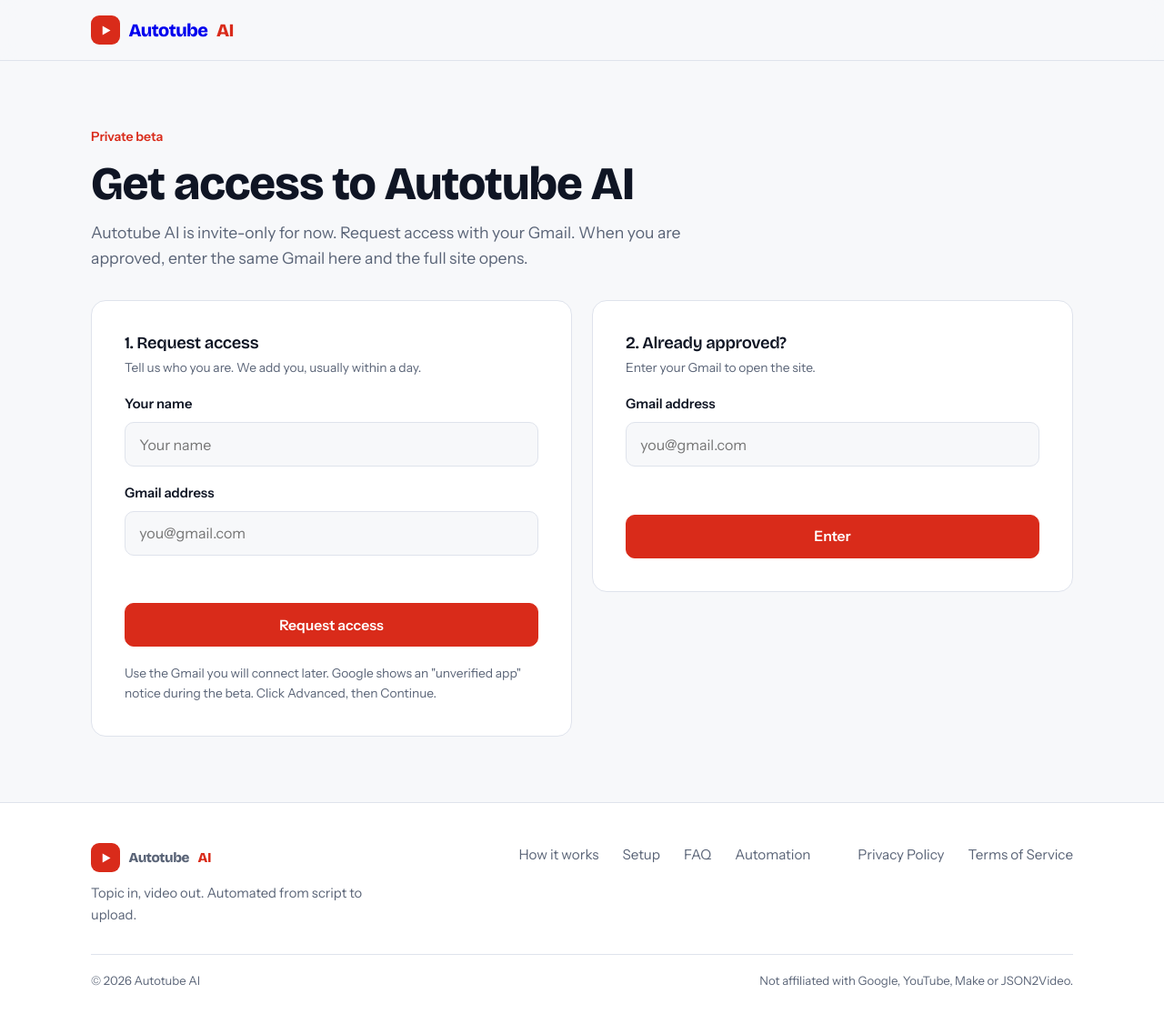
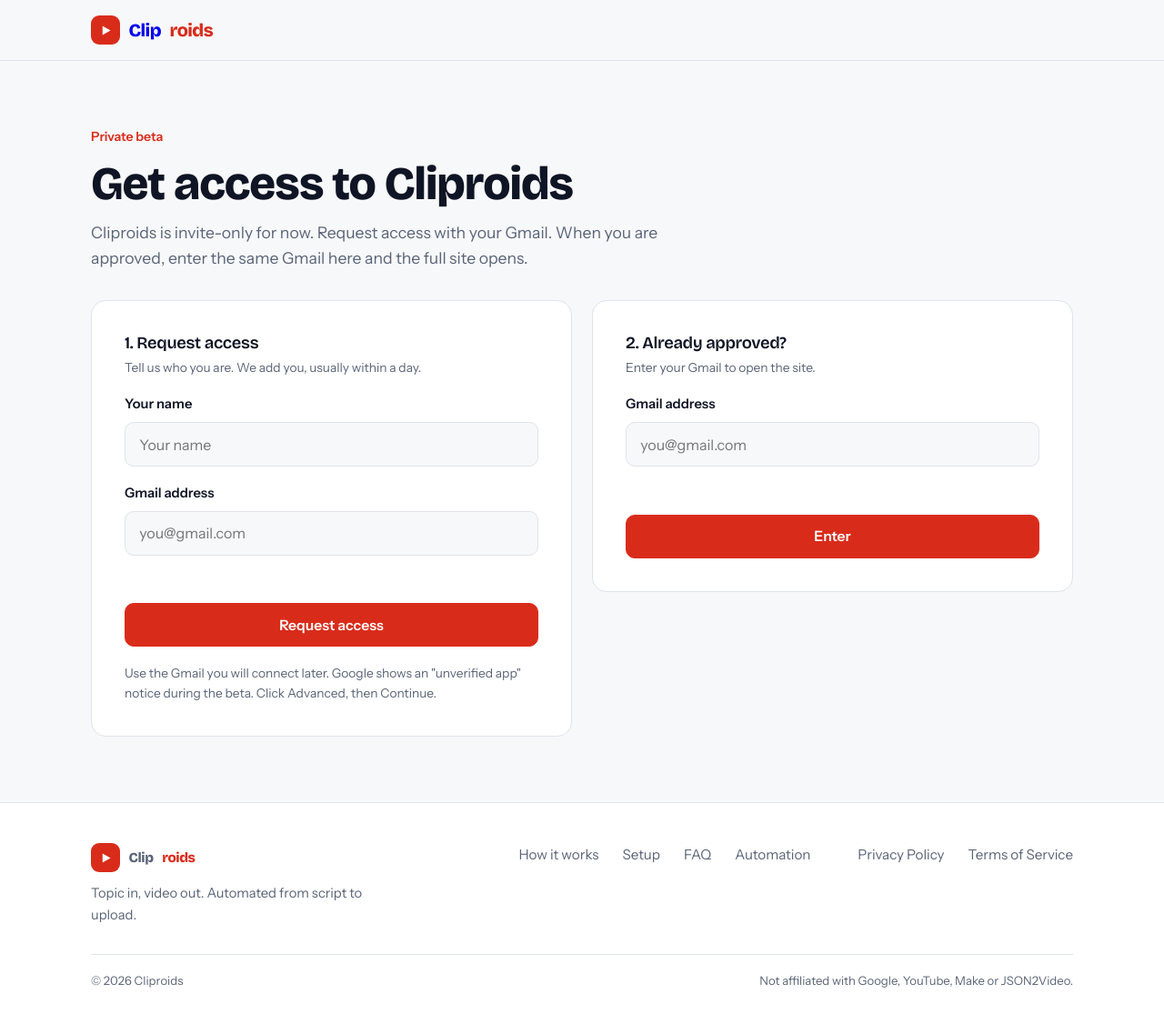
Before and after one commit to hamzaali0321/autotube-ai, a plain HTML site: page index.html in a window 1280 px wide. Shown: the whole page at 91% size. Drawn offline with nearby package versions, Linux system fonts and the light colour scheme.

Commit message:
Rename the project to Cliproids
Co-Authored-By: Claude Sonnet 5.5 <noreply@anthropic.com>
Claude-Session: https://claude.ai/code/session_01VCdTZi1vHMowDWcpthcJjD

```diff
--- a/index.html
+++ b/index.html
@@ -1,5 +1,5 @@
 <!doctype html><html><head><meta charset=utf8><meta name=viewport content="width=device-width,initial-scale=1,viewport-fit=cover"><style>:root{color-scheme:light;box-sizing:border-box;padding-top:env(safe-area-inset-top,0px);padding-bottom:env(safe-area-inset-bottom,0px)}html{scroll-padding-top:env(safe-area-inset-top,0px)}body{margin:0;padding:0;font:14px -apple-system,BlinkMacSystemFont,sans-serif;background:#fff;color:#000}img{max-width:100%}[hidden]:not([hidden=until-found i]){display:none!important}</style></head><body>
-<title>Autotube AI</title>
+<title>Cliproids</title>
 <meta name="claude:viewport-fit-sides" content="cover">
 <link rel="preconnect" href="https://fonts.googleapis.com">
 <link rel="preconnect" href="https://fonts.gstatic.com" crossorigin>
@@ -243,7 +243,7 @@ body.locked nav.main,body.locked .burger{display:none}
 
 <header class="top">
   <div class="in wrap">
-    <a class="logo" href="#top" aria-label="Autotube AI home"><span class="mark"><svg viewBox="0 0 24 24"><path d="M6 4l14 8-14 8z"/></svg></span>Autotube <em>AI</em></a>
+    <a class="logo" href="#top" aria-label="Cliproids home"><span class="mark"><svg viewBox="0 0 24 24"><path d="M6 4l14 8-14 8z"/></svg></span>Clip<em>roids</em></a>
     <button class="burger" id="burger" aria-label="Open menu" aria-expanded="false">☰</button>
     <nav class="main" id="nav">
       <a href="#how">How it works</a>
@@ -258,8 +258,8 @@ body.locked nav.main,body.locked .burger{display:none}
   <section class="desk">
     <div class="wrap">
       <div class="kicker" style="margin-bottom:12px">Private beta</div>
-      <h1 style="font-size:clamp(2.1rem,4.6vw,3.2rem)">Get access to Autotube AI</h1>
-      <p class="lead" style="margin-top:12px">Autotube AI is invite-only for now. Request access with your Gmail. When you are approved, enter the same Gmail here and the full site opens.</p>
+      <h1 style="font-size:clamp(2.1rem,4.6vw,3.2rem)">Get access to Cliproids</h1>
+      <p class="lead" style="margin-top:12px">Cliproids is invite-only for now. Request access with your Gmail. When you are approved, enter the same Gmail here and the full site opens.</p>
       <div class="gate-grid" style="margin-top:32px">
         <form class="card acc" id="accform" novalidate>
           <div><h3>1. Request access</h3><p class="hint" style="margin-top:6px">Tell us who you are. We add you, usually within a day.</p></div>
@@ -286,7 +286,7 @@ body.locked nav.main,body.locked .burger{display:none}
     <div class="wrap grid">
       <div>
         <h1>Automate your YouTube channel <span>now.</span></h1>
-        <p class="lead">Just give a topic and leave the rest to us. Autotube AI writes the script, makes the video and uploads it to your channel on a click, and you stay in control of when it goes live.</p>
+        <p class="lead">Just give a topic and leave the rest to us. Cliproids writes the script, makes the video and uploads it to your channel on a click, and you stay in control of when it goes live.</p>
         <div class="row">
           <a class="btn primary" href="#automation">Start automating</a>
           <a class="btn" href="#how">How it works</a>
@@ -297,7 +297,7 @@ body.locked nav.main,body.locked .burger{display:none}
         <div class="hd"><b>5 habits of productive developers</b><span class="pill">Running</span></div>
         <div class="it done"><span class="d">✓</span><div><b>Script written</b><span class="s">Gemini · 6 scenes</span></div><span class="t">0:30</span></div>
         <div class="it done"><span class="d">✓</span><div><b>Video created</b><span class="s">JSON2Video · 9:16</span></div><span class="t">7:10</span></div>
-        <div class="it done"><span class="d">✓</span><div><b>Saved to Google Drive</b><span class="s">Autotube Videos</span></div><span class="t">7:40</span></div>
+        <div class="it done"><span class="d">✓</span><div><b>Saved to Google Drive</b><span class="s">Cliproids Videos</span></div><span class="t">7:40</span></div>
         <div class="it now"><span class="d">4</span><div><b>Uploading to YouTube</b><span class="s">Scheduled for 6:00 PM</span></div><span class="t">now</span></div>
       </div>
     </div>
@@ -483,12 +483,12 @@ body.locked nav.main,body.locked .burger{display:none}
   <div class="wrap">
     <div class="fr">
       <div>
-        <a class="logo" href="#top"><span class="mark"><svg viewBox="0 0 24 24"><path d="M6 4l14 8-14 8z"/></svg></span>Autotube <em>AI</em></a>
+        <a class="logo" href="#top"><span class="mark"><svg viewBox="0 0 24 24"><path d="M6 4l14 8-14 8z"/></svg></span>Clip<em>roids</em></a>
         <p>Topic in, video out. Automated from script to upload.</p>
       </div>
       <ul><li><a href="#how">How it works</a></li><li><a href="#connect">Setup</a></li><li><a href="#faq">FAQ</a></li><li><a href="#automation">Automation</a></li><li><a href="#" id="signout" hidden>Sign out</a></li><li><a href="/privacy">Privacy Policy</a></li><li><a href="/terms">Terms of Service</a></li></ul>
     </div>
-    <div class="legal"><span>© 2026 Autotube AI</span><span>Not affiliated with Google, YouTube, Make or JSON2Video.</span></div>
+    <div class="legal"><span>© 2026 Cliproids</span><span>Not affiliated with Google, YouTube, Make or JSON2Video.</span></div>
   </div>
 </footer>
 <div class="toast" id="toast" role="status"></div>
@@ -925,7 +925,7 @@ body.locked nav.main,body.locked .burger{display:none}
       $('chk-go').disabled=false;$('chk-go').textContent='Enter';
       if(ok===true){
         try{localStorage.setItem(ACC_KEY,JSON.stringify({email:em,ts:Date.now()}))}catch(x){}
-        approved=true;acc0={email:em,ts:Date.now()};location.hash='';route();toast('Welcome to Autotube AI');
+        approved=true;acc0={email:em,ts:Date.now()};location.hash='';route();toast('Welcome to Cliproids');
       }else if(ok===false){er.textContent='This Gmail is not approved yet. Request access on the left, then try again after we add you.'}
       else{er.textContent='Could not check right now. Please try again in a moment.'}
     });
```
Also changed, not shown: vercel.json, 1 other file.
